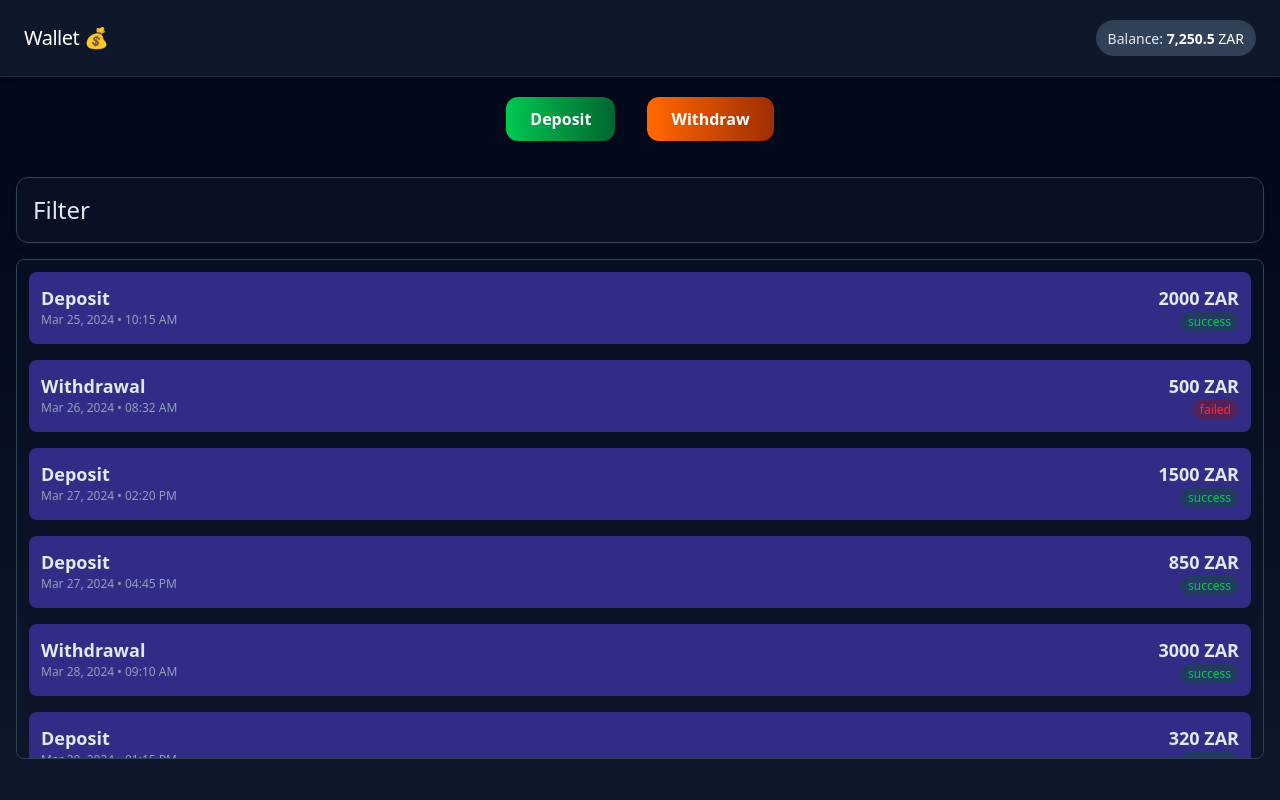
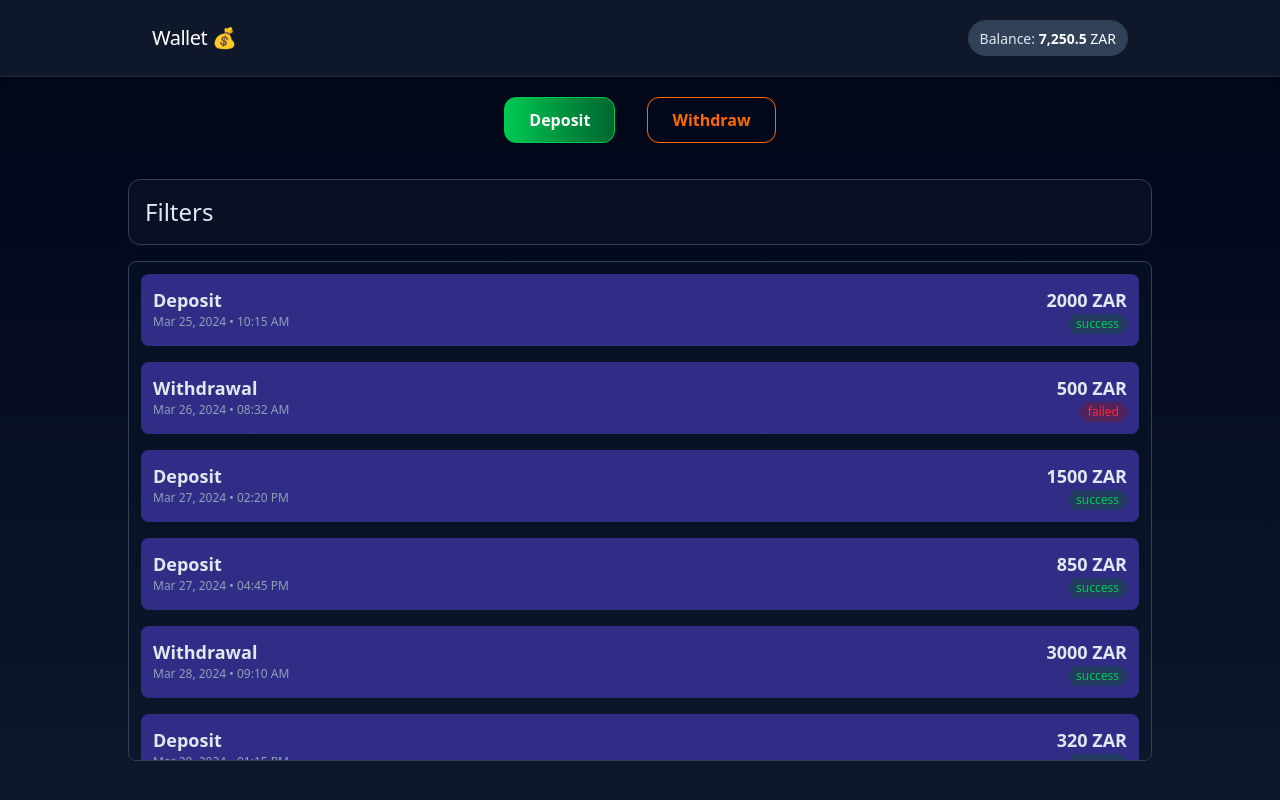
Before and after one commit to steven-oehley/wallet-dashboard, a React (Vite) app: page / in a window 1280 px wide. Built offline with nearby package versions, Linux system fonts and the light colour scheme.

Commit message:
added loaders

```diff
--- a/src/components/balance-pill.tsx
+++ b/src/components/balance-pill.tsx
@@ -1,15 +1,24 @@
 interface BalancePillProps {
   balance: number;
   currency: string;
+  loading?: boolean;
 }
 const formatter = new Intl.NumberFormat('en-US');
 
-const BalancePill = ({ balance, currency }: BalancePillProps) => {
+const BalancePill = ({ balance, currency, loading = false }: BalancePillProps) => {
   return (
     <div className="rounded-full bg-slate-700 px-3 py-1.5 shadow-inner">
       <span className="text-sm font-medium text-slate-200">Balance: </span>
-      <span className="text-sm font-bold text-white">{formatter.format(balance)}</span>
-      <span className="text-sm font-medium text-white"> {currency} </span>
+      {loading ? (
+        <span className="inline-flex items-center">
+          <span className="mr-2 ml-1 h-4 w-4 animate-spin rounded-full border-2 border-slate-600 border-t-indigo-500"></span>
+        </span>
+      ) : (
+        <>
+          <span className="text-sm font-bold text-white">{formatter.format(balance)}</span>
+          <span className="text-sm font-medium text-white"> {currency} </span>
+        </>
+      )}
     </div>
   );
 };
--- a/src/components/filter-toolbar.tsx
+++ b/src/components/filter-toolbar.tsx
@@ -1,9 +1,9 @@
 const FilterToolBar = () => {
   return (
     <section className="w-full px-4 py-2 md:py-4">
-      <div className="mx-auto max-w-7xl">
+      <div className="mx-auto max-w-5xl">
         <div className="rounded-xl border border-slate-700 bg-slate-900/50 p-2 shadow-md shadow-gray-900/30 md:p-4">
-          <h1 className="text-xl text-slate-200 md:text-2xl">Filter</h1>
+          <h1 className="text-xl text-slate-200 md:text-2xl">Filters</h1>
         </div>
       </div>
     </section>
--- a/src/components/header.tsx
+++ b/src/components/header.tsx
@@ -7,7 +7,7 @@ const Header = ({ title, children }: HeaderProps) => {
   return (
     <header className="border-b border-slate-800 bg-slate-900 shadow-md">
       {/* content container */}
-      <div className="mx-auto flex max-w-7xl items-center justify-between px-6 py-5">
+      <div className="mx-auto flex max-w-5xl items-center justify-between px-6 py-5">
         <h1 className="text-xl font-medium tracking-tight text-white">{title}</h1>
         {children}
       </div>
--- /dev/null
+++ b/src/components/spinner.tsx
@@ -0,0 +1,7 @@
+const Spinner = () => {
+  return (
+    <span className="h-8 w-8 animate-spin rounded-full border-4 border-slate-600 border-t-indigo-500"></span>
+  );
+};
+
+export default Spinner;
--- a/src/components/transaction-list.tsx
+++ b/src/components/transaction-list.tsx
@@ -1,20 +1,42 @@
 import { Transaction } from '../types/types';
+import Spinner from './spinner';
 import TransactionCard from './transaction-card';
 
 interface TransactionListProps {
   transactions: Transaction[];
+  loading?: boolean;
 }
 
-const TransactionList = ({ transactions }: TransactionListProps) => {
+const TransactionList = ({ transactions, loading }: TransactionListProps) => {
+  const isEmpty = !transactions || transactions.length === 0;
+
+  if (loading) {
+    return (
+      <section className="flex-1 px-4">
+        <div className="mx-auto flex h-[400px] w-full max-w-5xl flex-1 items-center justify-center rounded-lg border border-slate-700 bg-slate-900/30 md:h-[500px]">
+          <Spinner />
+        </div>
+      </section>
+    );
+  }
+
   return (
     <section className="flex-1 px-4">
       {/* Fixed-height scrollable container */}
-      <div className="mx-auto h-[400px] w-full max-w-7xl overflow-y-auto rounded-lg border border-slate-700 bg-slate-900/30 md:h-[500px]">
-        <div className="space-y-4 p-3">
-          {transactions?.map(transaction => (
-            <TransactionCard key={transaction.id} transaction={transaction} />
-          ))}
-        </div>
+      <div className="mx-auto h-[450px] w-full max-w-5xl overflow-y-auto rounded-lg border border-slate-700 bg-slate-900/30 md:h-[500px]">
+        {!loading && isEmpty ? (
+          <div className="flex h-full flex-col items-center justify-center p-6 text-center">
+            <div className="mb-4 text-5xl">💸</div>
+            <h3 className="mb-2 text-xl font-bold text-slate-200">No transactions yet</h3>
+            <p className="max-w-md text-slate-400">Deposit funds in your account to get playing!</p>
+          </div>
+        ) : (
+          <div className="space-y-4 p-3">
+            {transactions.map(transaction => (
+              <TransactionCard key={transaction.id} transaction={transaction} />
+            ))}
+          </div>
+        )}
       </div>
     </section>
   );
--- a/src/components/wallet-actions.tsx
+++ b/src/components/wallet-actions.tsx
@@ -9,14 +9,14 @@ const WalletAction = ({ onDeposit, onWithdraw }: WalletActionProps) => {
       <div className="mx-auto flex max-w-7xl justify-center gap-4 md:gap-8">
         <button
           onClick={onDeposit}
-          className="rounded-xl bg-gradient-to-r from-green-500 to-green-800 px-6 py-2.5 font-semibold text-white transition-all duration-300 hover:shadow-md hover:shadow-green-500/20 md:hover:-translate-y-1 md:hover:scale-105 md:hover:from-green-600 md:hover:to-green-900 md:hover:shadow-lg md:hover:shadow-green-500/30"
+          className="rounded-xl border border-green-500 bg-gradient-to-r from-green-500 to-green-800 px-6 py-2.5 font-semibold text-white transition-all duration-300 hover:shadow-md hover:shadow-green-500/20 md:hover:-translate-y-1 md:hover:scale-105 md:hover:from-green-600 md:hover:to-green-900 md:hover:shadow-lg md:hover:shadow-green-500/30"
         >
           Deposit
         </button>
 
         <button
           onClick={onWithdraw}
-          className="rounded-xl bg-gradient-to-r from-orange-500 to-orange-800 px-6 py-2.5 font-semibold text-white transition-all duration-300 hover:shadow-md hover:shadow-orange-500/20 md:hover:-translate-y-1 md:hover:scale-105 md:hover:from-orange-600 md:hover:to-orange-900 md:hover:shadow-lg md:hover:shadow-orange-500/30"
+          className="rounded-xl border border-orange-500 px-6 py-2.5 font-semibold text-orange-500 transition-all duration-300 hover:shadow-md hover:shadow-orange-500/20 md:hover:-translate-y-1 md:hover:scale-105 md:hover:from-orange-600 md:hover:to-orange-900 md:hover:shadow-lg md:hover:shadow-orange-500/30"
         >
           Withdraw
         </button>
--- a/src/hooks/useDashBoardData.tsx
+++ b/src/hooks/useDashBoardData.tsx
@@ -1,6 +1,5 @@
 // hooks/useDashboardData.ts
 import { useState, useEffect } from 'react';
-
 import { Wallet, Transaction, DashboardData } from '../types/types';
 
 const useDashboardData = (): DashboardData => {
@@ -24,6 +23,9 @@ const useDashboardData = (): DashboardData => {
         if (!transactionsRes.ok) throw new Error('Failed to fetch transactions data');
         const transactionsData: Transaction[] = await transactionsRes.json();
 
+        // Add a 1-second delay before updating state
+        await new Promise(resolve => setTimeout(resolve, 1000));
+
         // Update state with fetched data
         setWallet(walletData);
         setTransactions(transactionsData);
@@ -39,7 +41,7 @@ const useDashboardData = (): DashboardData => {
     fetchData();
   }, []);
 
-  return { wallet, transactions, loading, error };
+  return { wallet, setWallet, transactions, setTransactions, loading, error };
 };
 
 export default useDashboardData;
--- a/src/pages/index.tsx
+++ b/src/pages/index.tsx
@@ -11,11 +11,17 @@ const DashboardPage = () => {
   return (
     <main className="flex min-h-screen flex-col bg-gradient-to-b from-slate-950 to-slate-900">
       <Header title="Wallet 💰">
-        <BalancePill balance={wallet?.balance ?? 0} currency={wallet?.currency} />
+        {!error && (
+          <BalancePill
+            balance={wallet?.balance ?? 0}
+            currency={wallet?.currency ?? ''}
+            loading={loading}
+          />
+        )}
       </Header>
       <WalletActions />
       <FilterToolBar />
-      <TransactionList transactions={transactions} />
+      <TransactionList transactions={transactions} loading={loading} />
     </main>
   );
 };
--- a/src/types/types.ts
+++ b/src/types/types.ts
@@ -18,7 +18,9 @@ export interface Transaction {
 
 export interface DashboardData {
   wallet: Wallet | null;
+  setWallet: React.Dispatch<React.SetStateAction<Wallet | null>>;
   transactions: Transaction[];
+  setTransactions: React.Dispatch<React.SetStateAction<Transaction[]>>;
   loading: boolean;
   error: string | null;
 }
```
